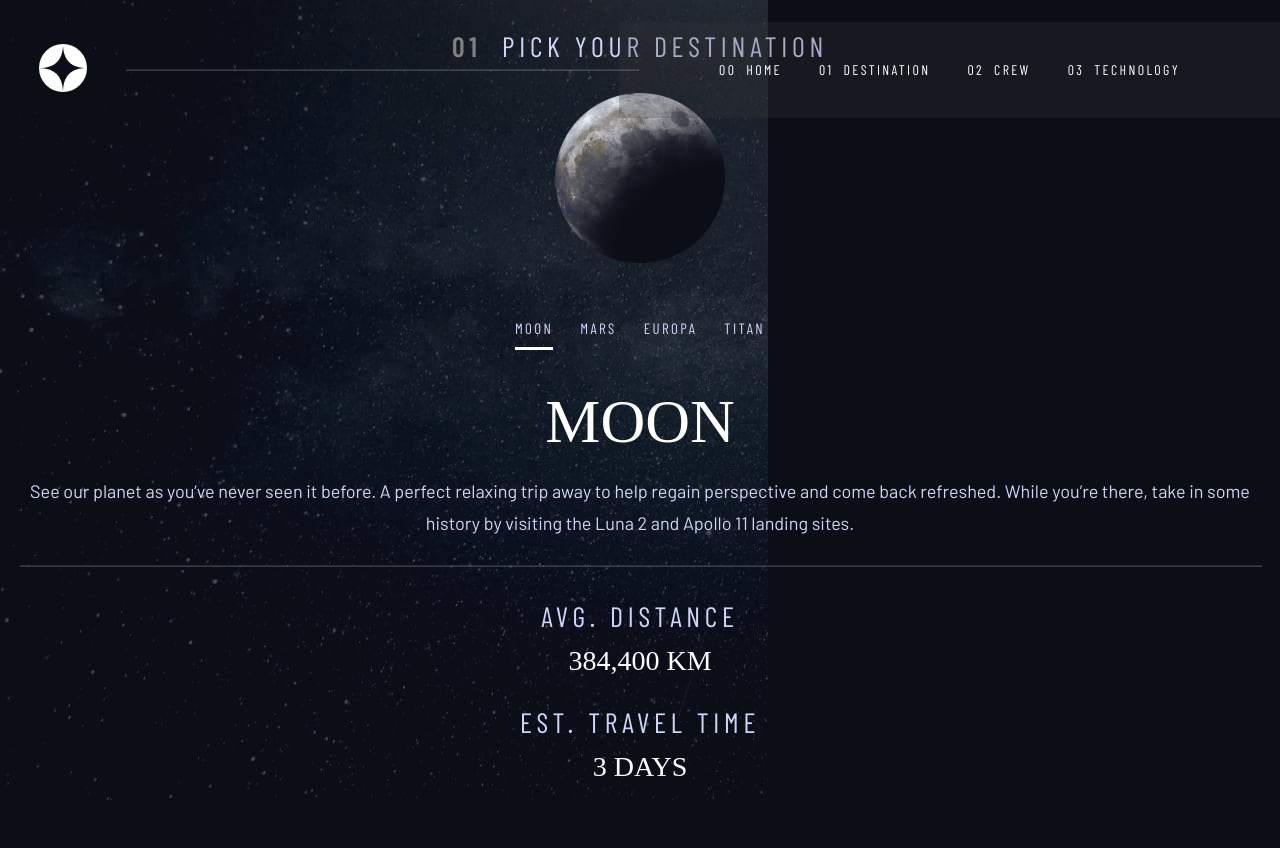
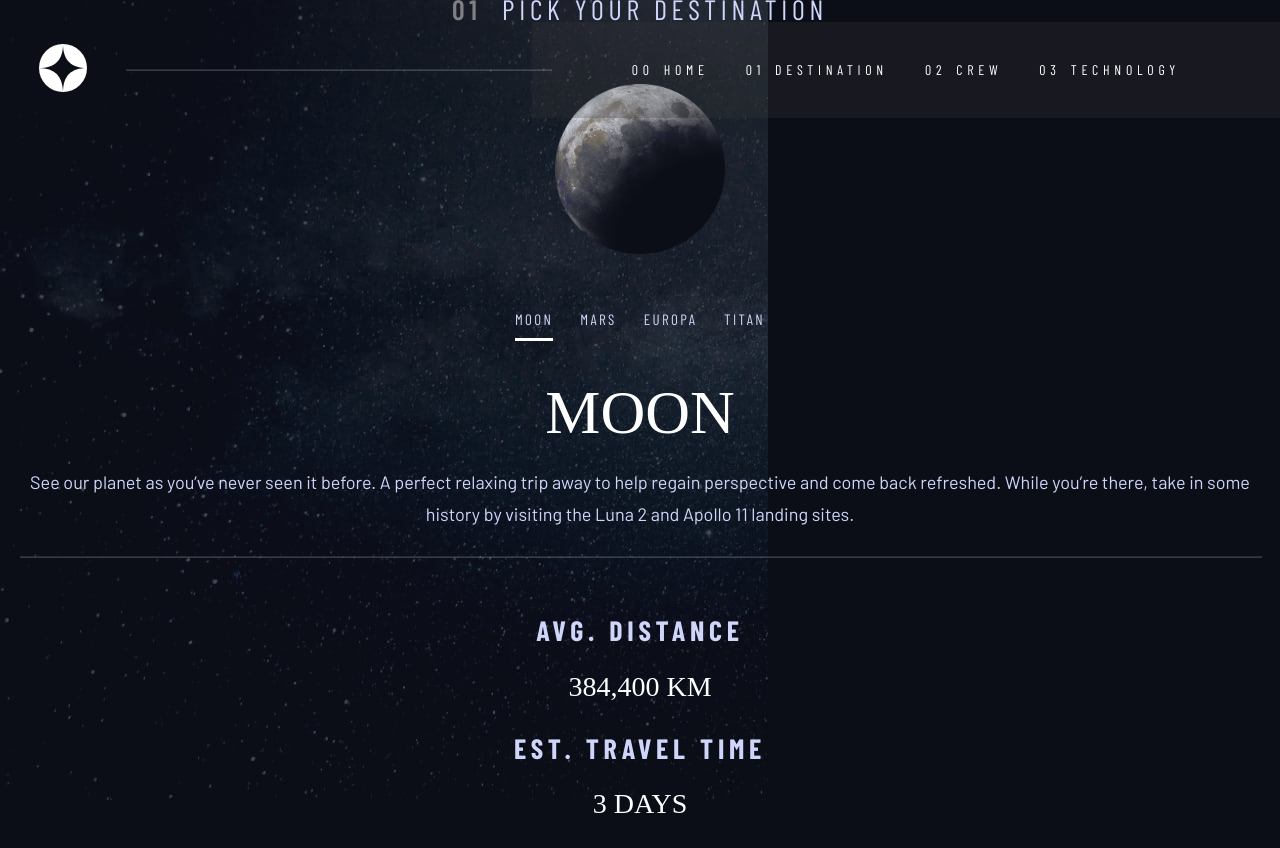
Before and after one commit to MargaritaBusyginaCa/space-tourism-website, a Vue app: page /destination in a window 1280 px wide. Before the commit the page ends 811 px from the top, so only its background shows below. Built offline with nearby package versions, Linux system fonts and the light colour scheme; a web font is replaced by a local one.

Commit message:
remove unused global classes

```diff
--- a/src/assets/scss/global.scss
+++ b/src/assets/scss/global.scss
@@ -10,38 +10,19 @@ body {
   background-color: $space;
   color: $white;
 }
-h1,
-.size-2,
-.size-3,
-.size-4,
-.size-5 {
+h1 {
   font-style: normal;
   font-weight: 400;
+  font-family: $font_primary;
   margin: 0;
-}
-h1 {
   font-size: 150px;
 }
-.size-2 {
-  font-size: 100px;
-}
-.size-3 {
-  font-size: 56px;
-}
-.size-4 {
-  font-size: 32px;
-}
-.size-5 {
+.condensed {
   font-family: $font_secondary_condensed;
   font-size: 28px;
   letter-spacing: 4.72px;
   color: $lavender;
   text-transform: uppercase;
-}
-.nav-text {
-  font-family: $font_secondary;
-  font-size: 16px;
-  letter-spacing: 2.7px;
 }
 .body-text {
   font-family: $font_secondary;
@@ -54,12 +35,11 @@ h1 {
   h1 {
     font-size: 80px;
   }
-  .size-5 {
+  .condensed {
     font-size: 16px;
     letter-spacing: 2.7px;
   }
   .body-text {
-    // font-size: 15px;
     line-height: 25px;
   }
 }
--- a/src/components/Navbar.vue
+++ b/src/components/Navbar.vue
@@ -31,7 +31,7 @@ const links = ref([
     <hr />
     <ul class="navigator">
       <li v-for="(link, index) in links" :key="link.name">
-        <router-link :to="link.path"
+        <router-link :to="link.path" class="condensed"
           ><span>0{{ index }}</span
           >{{ link.name }}</router-link
         >
@@ -84,10 +84,7 @@ hr {
       a {
         color: $white;
         text-decoration: none;
-        font-family: $font_secondary_condensed;
         font-size: 14px;
-        letter-spacing: 2.36px;
-        text-transform: uppercase;
       }
       span {
         display: none;
--- a/src/pages/Destination.vue
+++ b/src/pages/Destination.vue
@@ -10,7 +10,7 @@ const switchPlanet = (index) => {
 
 <template>
   <main>
-    <p class="size-5 page-heading"><span>01</span> Pick your destination</p>
+    <p class="condensed page-heading"><span>01</span> Pick your destination</p>
     <img
       class="planet-image"
       :src="`/assets/destination/image-${planets[activePlanet].name}.png`"
@@ -31,11 +31,11 @@ const switchPlanet = (index) => {
     <hr />
     <div class="travel-info">
       <div>
-        <h2 class="size-5">Avg. Distance</h2>
+        <h2 class="condensed">Avg. Distance</h2>
         <p>{{ planets[activePlanet].avgDistance }}</p>
       </div>
       <div>
-        <h2 class="size-5">Est. Travel Time</h2>
+        <h2 class="condensed">Est. Travel Time</h2>
         <p>{{ planets[activePlanet].travelTime }}</p>
       </div>
     </div>
--- a/src/pages/Home.vue
+++ b/src/pages/Home.vue
@@ -9,7 +9,7 @@ const navigate = () => {
 <template>
   <section class="home-space">
     <div class="space-text">
-      <p class="size-5">SO, YOU WANT TO TRAVEL TO</p>
+      <p class="condensed">SO, YOU WANT TO TRAVEL TO</p>
       <h1>SPACE</h1>
       <p class="body-text">
         Let’s face it; if you want to go to space, you might as well genuinely
@@ -73,7 +73,7 @@ const navigate = () => {
   .home-space {
     background-image: url("/assets/home/background-home-tablet.jpg");
     .space-text {
-      .size-5 {
+      .condensed {
         margin-top: 50px;
       }
       h1 {
```
